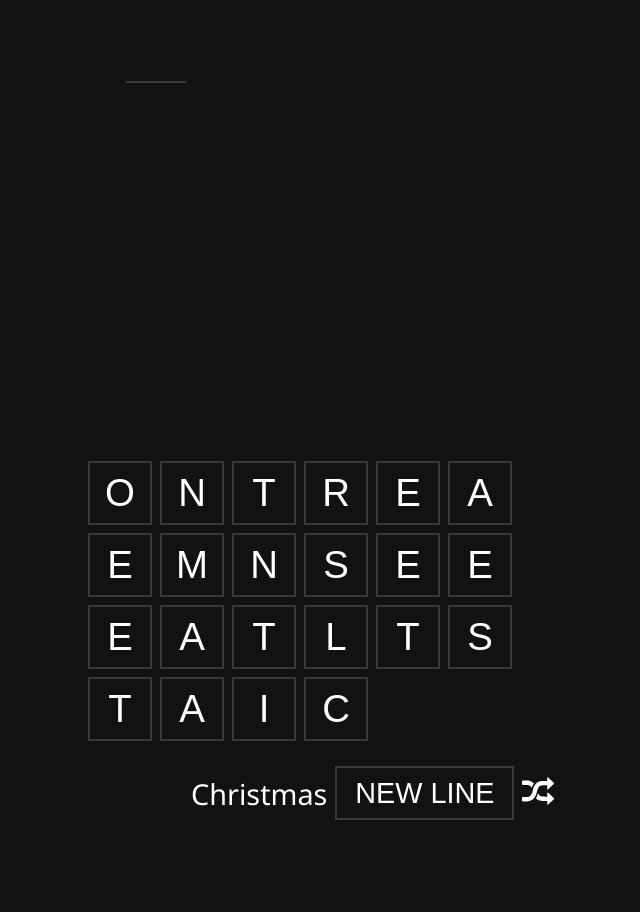
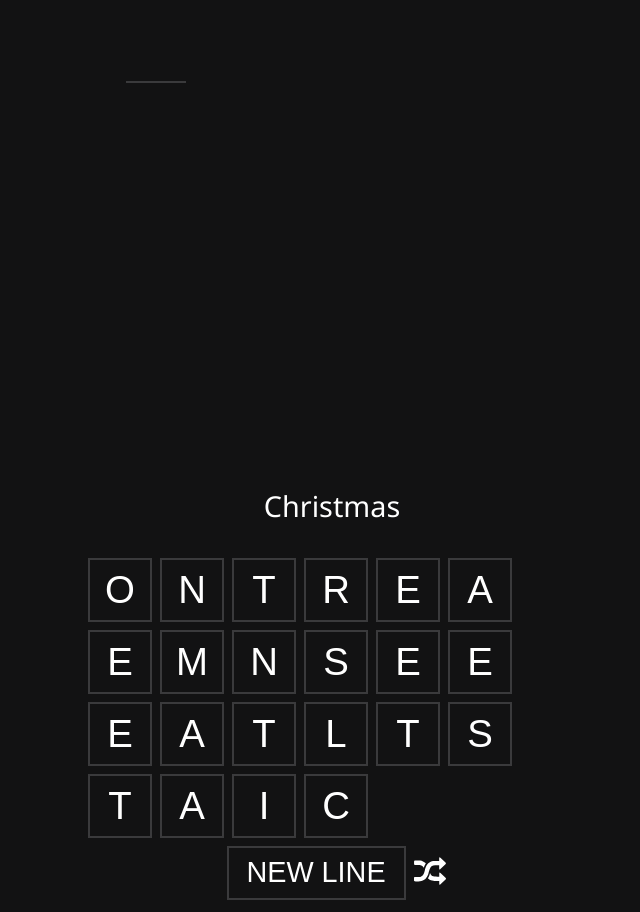
Before and after one commit to duylecoding/Scramblio, a plain HTML site: page src/index.html in a window 1280 px wide. Shown: the part 133-1045 px from the top of the page, without its empty margins (308-948 px from the left). Before the commit the page ends 983 px from the top, so only its background shows below. Drawn offline with Linux system fonts and the light colour scheme.

Commit message:
fuhiweuhfer

```diff
--- a/src/index.html
+++ b/src/index.html
@@ -9,10 +9,9 @@
     <div id="game">
       <h1 class="title">Scramblelu</h1>
       <div id="grid" class="grid"></div>
+      <h3 class="subtitle">Christmas</h3>
       <div id="bank" class="bank"></div>
-      <div id="options" class="options">
-        <h3 class="subtitle">Christmas</h3>
-      </div>
+      <div id="options" class="options"></div>
     </div>
     <script src="./index.js" type="module"></script>
   </body>
--- a/src/index.js
+++ b/src/index.js
@@ -67,6 +67,7 @@ function addRemoveButtonToRow(rowId) {
   }
 
   const removeWrapper = document.createElement("div");
+  removeWrapper.className = "iconWrapper";
   const removeEl = document.createElement("img");
   removeEl.src = "../icons/close-icon.svg";
   removeEl.alt = "Remove button";
@@ -147,6 +148,7 @@ function drawBank() {
   });
   optionsEl.appendChild(newLineEl);
   const shuffleWrapper = document.createElement("div");
+  shuffleWrapper.className = "iconWrapper";
   const shuffleEl = document.createElement("img");
   shuffleEl.src = "../icons/random-icon.svg";
   shuffleEl.alt = "Shuffle button";
--- a/src/style.css
+++ b/src/style.css
@@ -58,8 +58,7 @@ body {
   display: flex;
   flex-direction: row;
   align-items: center;
-  margin-left: auto;
-  margin-right: 32vw;
+  justify-content: space-around;
 }
 
 .box {
@@ -114,3 +113,7 @@ body {
   width: 32px;
   height: 32px;
 }
+
+.iconWrapper {
+  cursor: pointer;
+}
```
